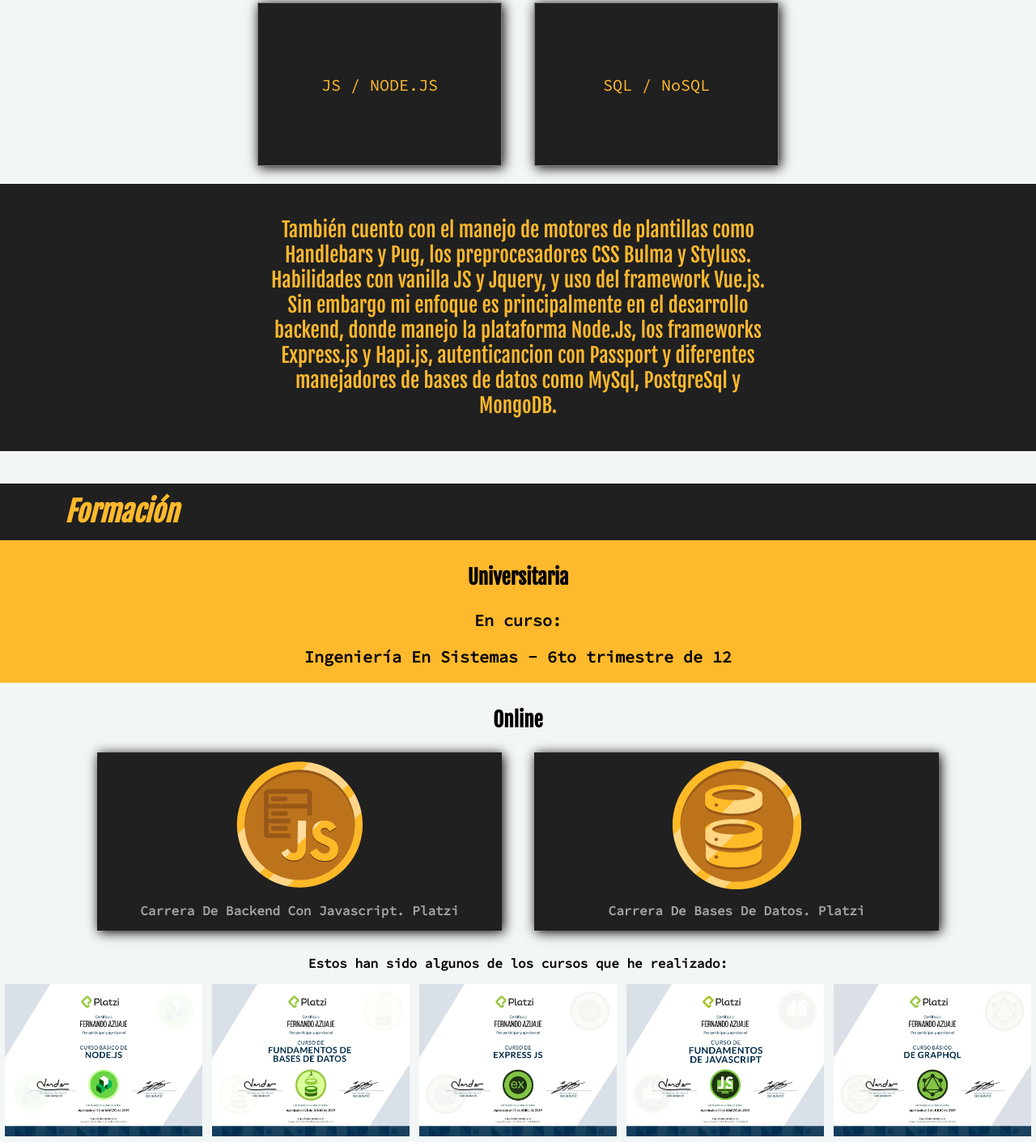
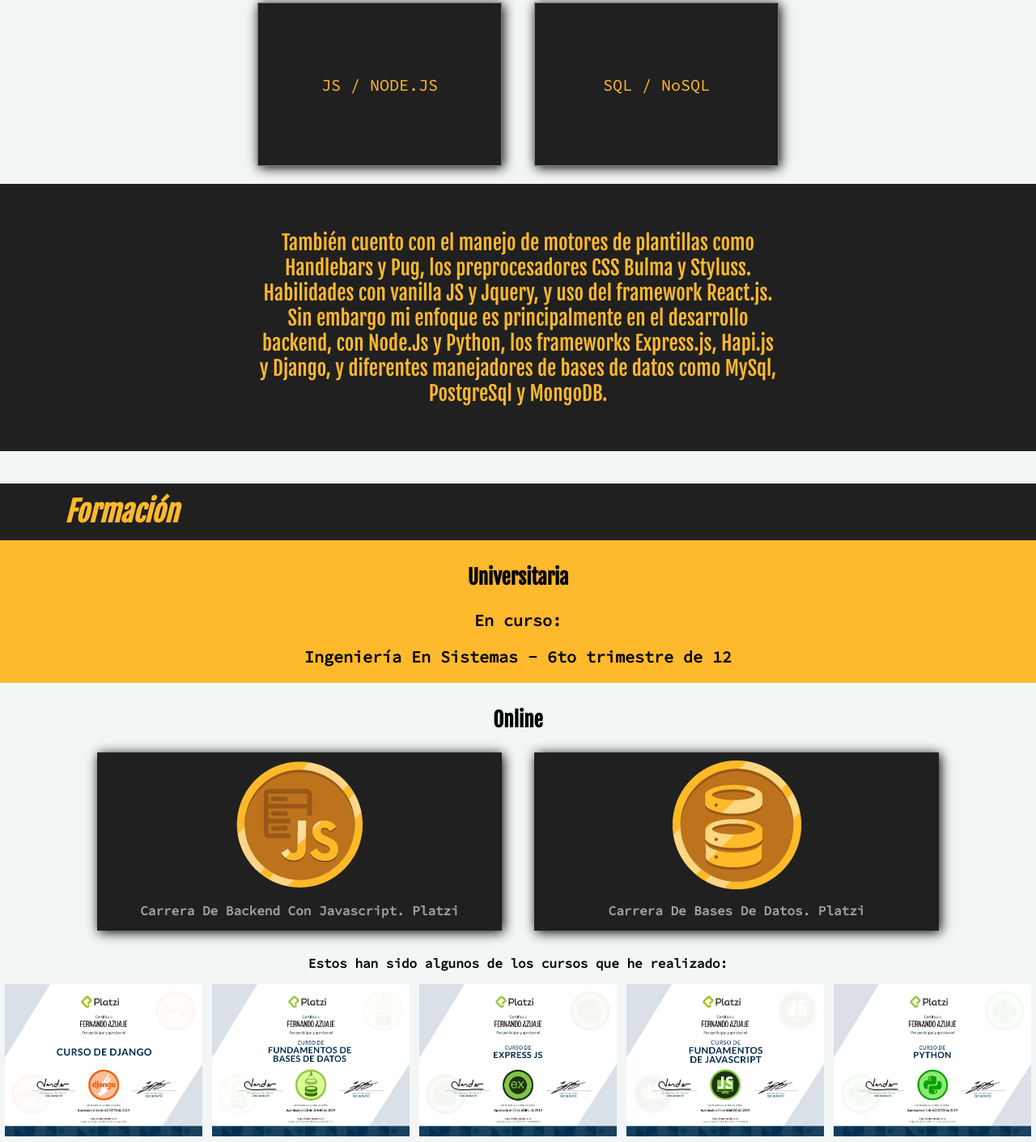
Before and after one commit to azu-ref/portafolio, a plain HTML site: page index.html in a window 1280 px wide. Shown: the part 773-2183 px from the top of the page at 81% size. Drawn offline with Linux system fonts and the light colour scheme; files whose address does not match are found by name.

Commit message:
actualizando cursos

```diff
--- a/index.html
+++ b/index.html
@@ -42,7 +42,7 @@
     <section id="hero" class="hero">
         <div class="bg-hero"></div>
         <h1>
-            Hola! Me Llamo <strong> Fernando Azuaje </strong> <br> Soy <strong>Desarrollador</strong> Web <br> Especializado <strong>En</strong> Tecnologias <br> De <strong> Javascript y Backend </strong>
+            Hola! Me Llamo <strong> Fernando Azuaje </strong> <br> Soy <strong>Desarrollador</strong> Web <br> Especializado <strong>En</strong> Tecnologias <br> De <strong> Javascript, Python y Backend </strong>
         </h1>
 
         <!-- <img src="public/hero.png" alt="imagen principal" width="500px">  -->
@@ -97,10 +97,10 @@
             <p>
                 También cuento con el manejo de motores de plantillas como Handlebars
                 y Pug, los preprocesadores CSS Bulma y Styluss. Habilidades con vanilla
-                JS y Jquery, y uso del framework Vue.js.
+                JS y Jquery, y uso del framework React.js.
                 Sin embargo mi enfoque es principalmente en el desarrollo backend,
-                donde manejo la plataforma Node.Js, los frameworks Express.js y Hapi.js,
-                autenticancion con Passport y diferentes manejadores  de bases de datos
+                con Node.Js y Python, los frameworks Express.js, Hapi.js y Django,
+                y diferentes manejadores  de bases de datos
                 como MySql, PostgreSql y MongoDB.
             </p>
         </div>
@@ -149,11 +149,11 @@
             <div class="cursos-container">
 
                 <div class="cursos-container1">
-                    <img src="public/diploma-basico-nodejs.jpg" alt="Diploma de curso de Platzi" class="diplo">
+                    <img src="public/diploma-django.jpg" alt="Diploma de curso de Platzi" class="diplo">
                     <img src="public/diploma-bd.jpg" alt="Diploma de curso de Platzi" class="diplo">
                     <img src="public/diploma-express-js.jpg" alt="Diploma de curso de Platzi" class="diplo">
                     <img src="public/diploma-fundamentos-js.jpg" alt="Diploma de curso de Platzi" class="diplo">
-                    <img src="public/diploma-graphql.jpg" alt="Diploma de curso de Platzi" class="diplo">
+                    <img src="public/diploma-python.jpg" alt="Diploma de curso de Platzi" class="diplo">
                 </div>
                 <div class="cursos-container2">
                     <img src="public/diploma-jquery-js.jpg" alt="Diploma de curso de Platzi" class="diplo">
```
Also changed, not shown: public/diploma-django.jpg (added), public/diploma-python.jpg (added).
